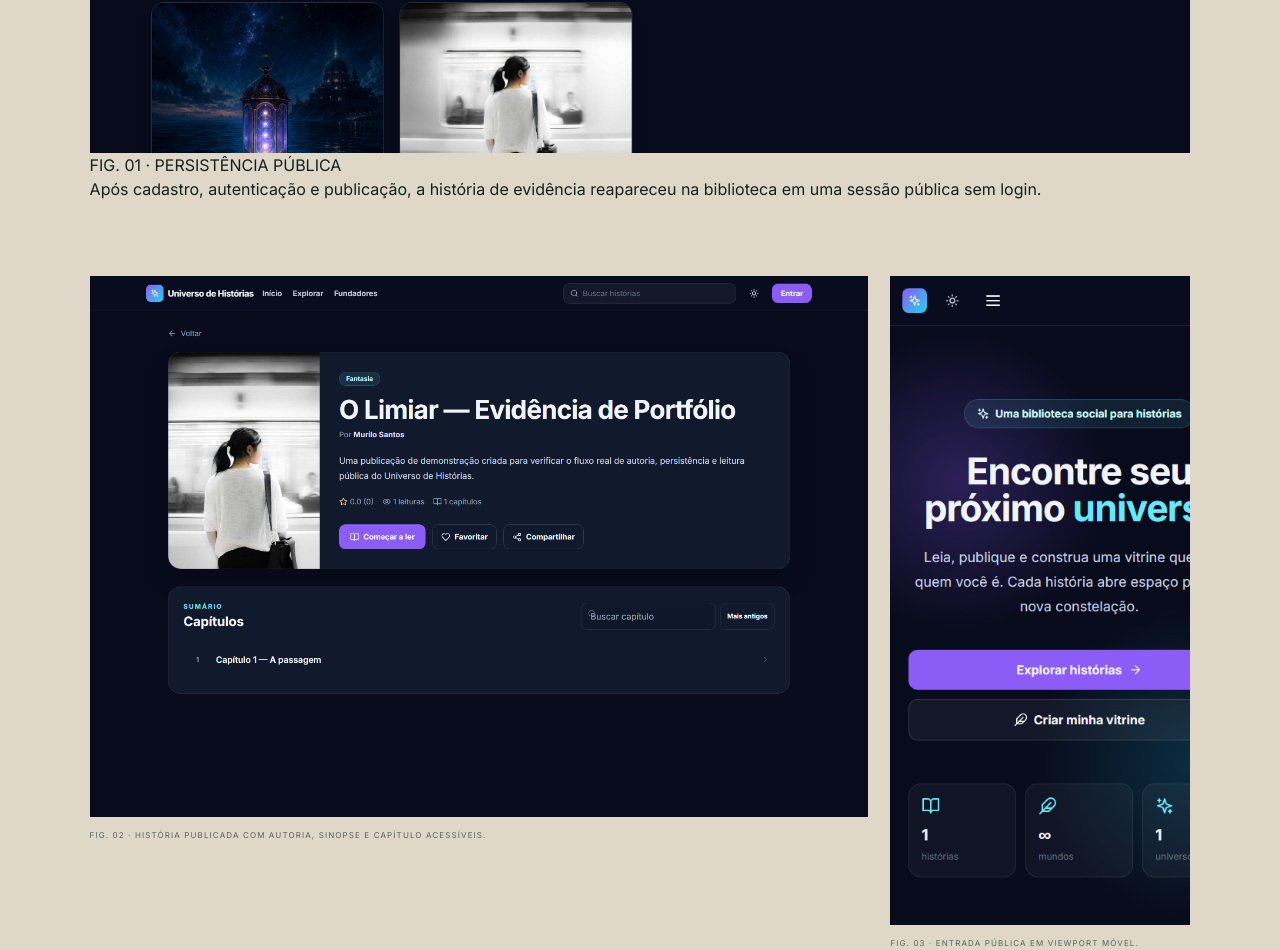
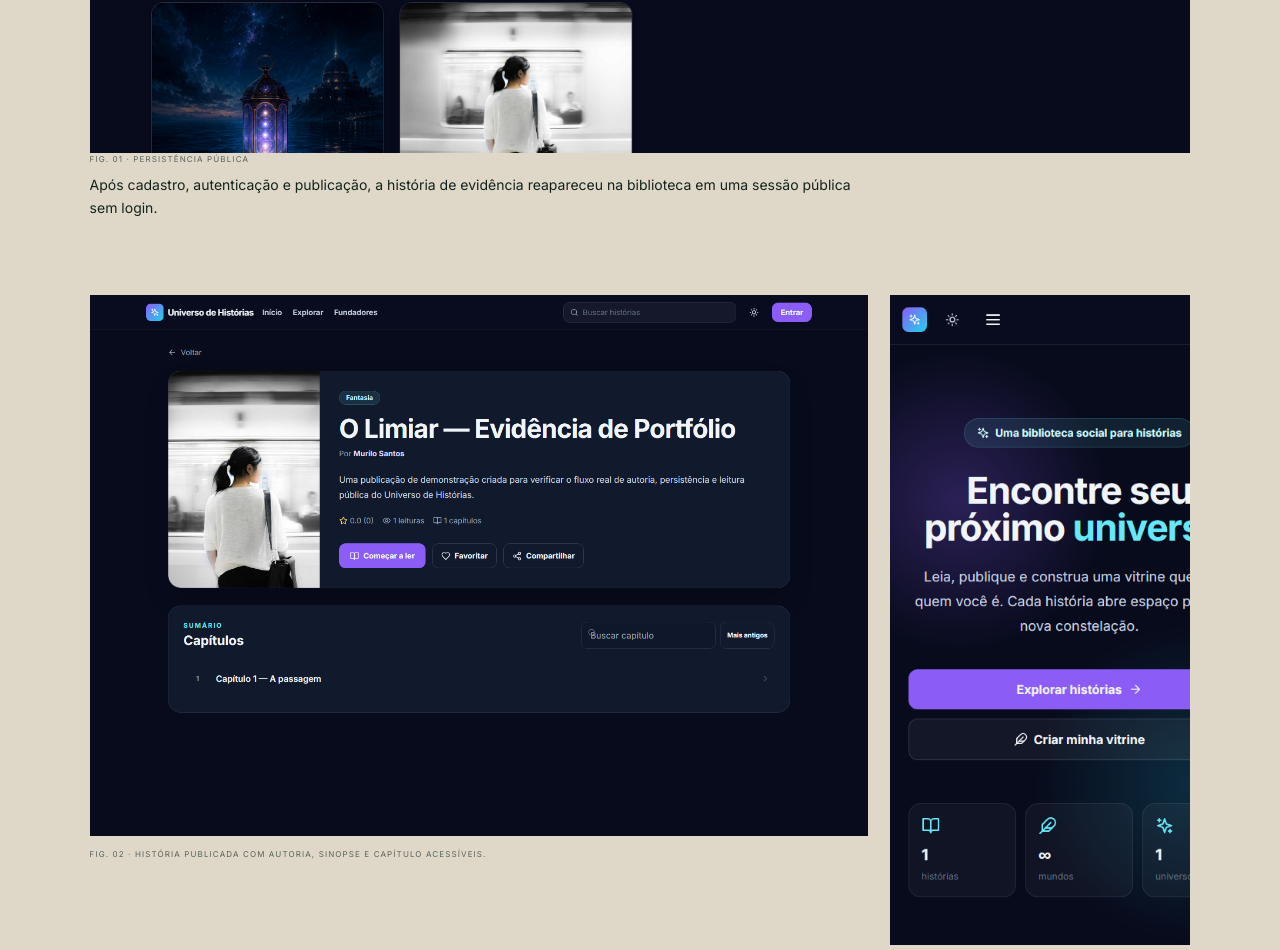
Before and after one commit to murilobsantos/portfoli-novo, a Next.js app: page /showcases/universo-de-historias in a window 1280 px wide. Shown: the part 2240-3190 px from the top of the page. Built offline with nearby package versions, Linux system fonts and the light colour scheme.

Commit message:
style(universo): align figure caption/note with portfolio typography

```diff
--- a/src/app/showcases/universo-de-historias/page.tsx
+++ b/src/app/showcases/universo-de-historias/page.tsx
@@ -3,6 +3,7 @@ import Image from "next/image";
 import type { Metadata } from "next";
 import SiteHeader from "@/components/site-header";
 import SiteFooter from "@/components/site-footer";
+import styles from "./styles.module.css";
 
 export const metadata: Metadata = { title:"Universo de Histórias — Estudo de caso", description:"Plataforma funcional para leitura, publicação e descoberta de histórias." };
 
@@ -15,7 +16,7 @@ const fundamentos=[
 export default function UniversoHistoriasPage(){return <div className="portfolio-shell universe-case"><SiteHeader/><main>
   <header className="universe-hero"><div className="universe-lines"/><div className="case-topline"><Link href="/projetos">← Retornar ao mapa</Link><span>Território 03 · Produto digital</span></div><span className="universe-glyph">書</span><div><span className="eyebrow">O arquivo vivo</span><h1>Universo<br/>de <em>Histórias.</em></h1><p>Um lugar para histórias encontrarem leitores — e para autores transformarem ideias em obras publicadas.</p></div><a href="#produto">Abrir o arquivo ↓</a></header>
   <section id="produto" className="universe-statement"><span className="eyebrow">O produto</span><h2>Da primeira palavra à publicação, uma plataforma construída para <em>continuar existindo.</em></h2><div><p>Universo de Histórias deixou de ser apenas uma visão de produto. A plataforma possui uma experiência reavaliada, fluxos funcionais e uma camada persistente para sustentar conteúdo real.</p><p>O marco atual muda a natureza do trabalho: o desenvolvimento deixa de perseguir uma lista abstrata de funcionalidades e passa a aguardar uso real para orientar manutenção e melhoria contínua.</p></div></section>
-  <section className="universe-window"><div className="universe-live"><Image src="/evidencias/universo-biblioteca-persistencia.png" alt="Biblioteca pública do Universo de Histórias exibindo histórias persistidas" fill sizes="(max-width: 800px) 100vw, 86vw" /></div><div><span>FIG. 01 · PERSISTÊNCIA PÚBLICA</span><p>Após cadastro, autenticação e publicação, a história de evidência reapareceu na biblioteca em uma sessão pública sem login.</p></div><div className="universe-proof-grid"><figure><div><Image src="/evidencias/universo-historia-publicada.png" alt="Página pública da história O Limiar, com autoria e capítulo publicados" fill sizes="(max-width: 800px) 100vw, 58vw" /></div><figcaption>FIG. 02 · História publicada com autoria, sinopse e capítulo acessíveis.</figcaption></figure><figure><div><Image src="/evidencias/universo-welcome-mobile.png" alt="Universo de Histórias executado em viewport móvel" fill sizes="300px" /></div><figcaption>FIG. 03 · Entrada pública em viewport móvel.</figcaption></figure></div><a className="live-product-link" href="https://universohistorias.vercel.app/story/6a72c72fba2c3dcd4d32e19c" target="_blank" rel="noreferrer">Abrir a evidência publicada ↗</a></section>
+  <section className="universe-window"><div className="universe-live"><Image src="/evidencias/universo-biblioteca-persistencia.png" alt="Biblioteca pública do Universo de Histórias exibindo histórias persistidas" fill sizes="(max-width: 800px) 100vw, 86vw" /></div><div><span className={styles.figureCaption}>FIG. 01 · PERSISTÊNCIA PÚBLICA</span><p className={styles.figureNote}>Após cadastro, autenticação e publicação, a história de evidência reapareceu na biblioteca em uma sessão pública sem login.</p></div><div className="universe-proof-grid"><figure><div><Image src="/evidencias/universo-historia-publicada.png" alt="Página pública da história O Limiar, com autoria e capítulo publicados" fill sizes="(max-width: 800px) 100vw, 58vw" /></div><figcaption>FIG. 02 · História publicada com autoria, sinopse e capítulo acessíveis.</figcaption></figure><figure><div><Image src="/evidencias/universo-welcome-mobile.png" alt="Universo de Histórias executado em viewport móvel" fill sizes="300px" /></div><figcaption>FIG. 03 · Entrada pública em viewport móvel.</figcaption></figure></div><a className="live-product-link" href="https://universohistorias.vercel.app/story/6a72c72fba2c3dcd4d32e19c" target="_blank" rel="noreferrer">Abrir a evidência publicada ↗</a></section>
   <section className="universe-foundations"><header><span className="eyebrow">Fundamentos</span><h2>Publicado não significa terminado.</h2></header><div>{fundamentos.map(f=><article key={f[0]}><span>{f[0]}</span><h3>{f[1]}</h3><p>{f[2]}</p></article>)}</div></section>
   <section className="universe-state"><div><span className="eyebrow">Estado verificado</span><h2>Produto funcional.<br/><em>Próxima fase: pessoas.</em></h2></div><div><p>A coleta percorreu a jornada completa em produção: criação de conta autora, login, publicação, nova consulta pública e abertura da história persistida.</p><ul><li><span>01</span>Biblioteca e conteúdo público operacionais</li><li><span>02</span>Cadastro, login e perfil persistente verificados</li><li><span>03</span>Autoria, publicação e leitura pública verificadas</li></ul></div></section>
   <nav className="case-next"><Link href="/landing-pages"><span>Território anterior</span><b>Cinco Mundos</b></Link><Link href="/projetos"><span>Fechar o arquivo</span><b>Retornar ao mapa ↗</b></Link></nav>
--- /dev/null
+++ b/src/app/showcases/universo-de-historias/styles.module.css
@@ -0,0 +1,17 @@
+/* Local styles for Universo de Histórias showcase */
+.figureCaption {
+  display: block;
+  text-transform: uppercase;
+  letter-spacing: .14em;
+  font-size: 8px;
+  color: #58635d;
+  margin-bottom: 8px;
+}
+
+.figureNote {
+  color: inherit;
+  font-size: 14px;
+  line-height: 1.7;
+  max-width: 780px;
+  margin: 0;
+}
```
